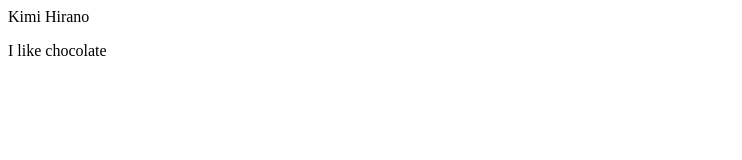
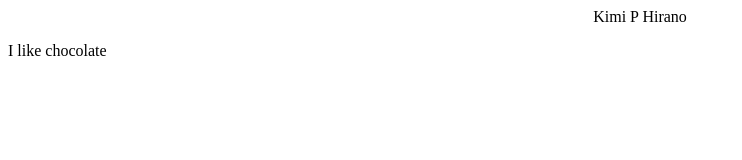
Before and after one commit to KimiHirano/KimiHirano.github.io, a plain HTML site: page index.html in a window 1280 px wide. Shown: the whole page, without its empty margins (0-742 px from the left). Drawn offline with Linux system fonts and the light colour scheme.

Commit message:
Update index.html

```diff
--- a/index.html
+++ b/index.html
@@ -1,7 +1,7 @@
 <!DOCTYPE html>
 <html>
 <body>
-<h>Kimi Hirano</h>
+<center><h>Kimi P Hirano</h></center>
 <p>I like chocolate</p>
 </body>
 </html>
```
